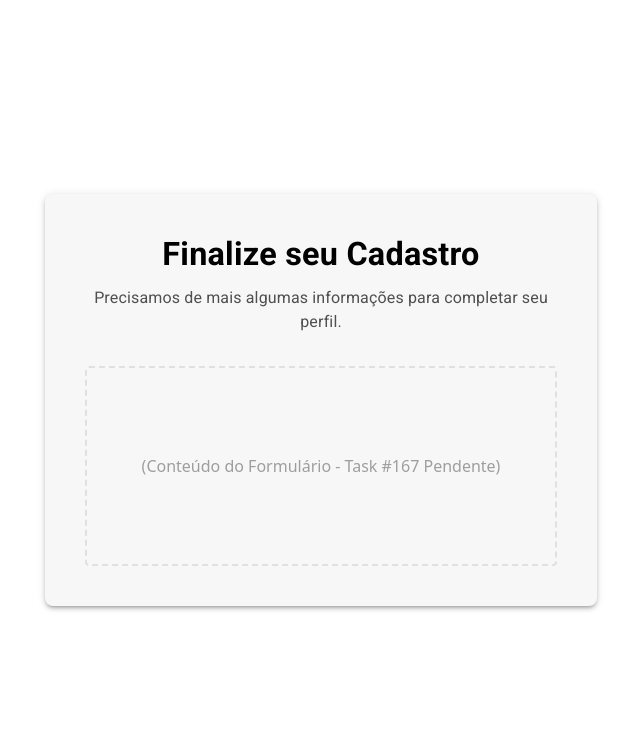
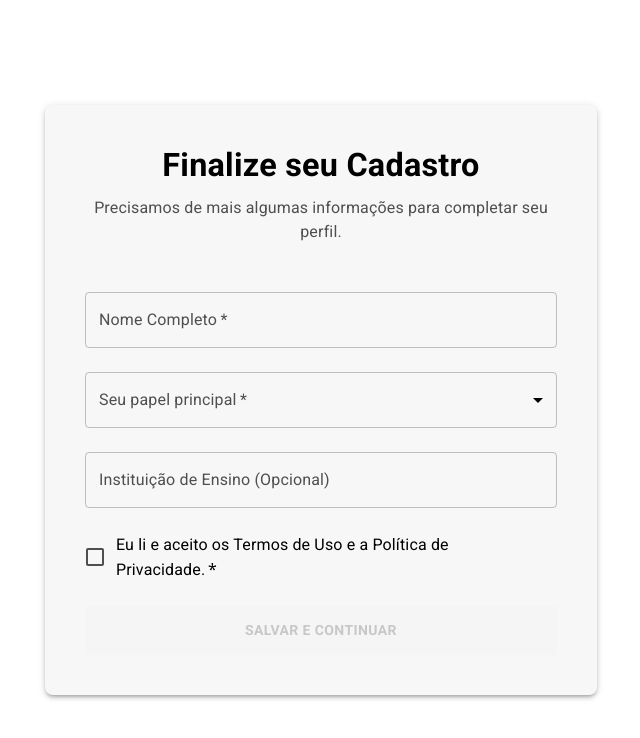
Before and after one commit to brenonak/sistema-avaliacao-inteligente, a Next.js app: page /perfil/cadastro in a window 1280 px wide. Shown: the top 738 px of the page, without its empty margins (319-959 px from the left). Built offline with nearby package versions, Linux system fonts and the light colour scheme; what @mui/material-nextjs would draw is missing.

Commit message:
feat(cadastro): implementa UI do formulário de perfil

```diff
--- a/src/app/perfil/cadastro/page.jsx
+++ b/src/app/perfil/cadastro/page.jsx
@@ -1,14 +1,49 @@
 "use client";
 
-import React from 'react';
+import React, { useState } from 'react'; // 1. IMPORTAR 'useState'
 import {
   Container,
   Box,
   Typography,
-  Paper
+  Paper,
+  TextField,
+  Button,
+  Select,
+  MenuItem,
+  FormControl,
+  InputLabel,
+  FormControlLabel,
+  Checkbox
 } from '@mui/material';
 
 export default function PaginaCadastro() {
+
+  // --- Início da Lógica da Task #167 ---
+  // Estados para controlar os campos do formulário (UI Pura)
+  const [nome, setNome] = useState('');
+  const [papel, setPapel] = useState(''); // Ex: 'professor' ou 'aluno'
+  const [instituicao, setInstituicao] = useState('');
+  const [aceiteTermos, setAceiteTermos] = useState(false);
+
+  const [loading, setLoading] = useState(false);
+
+  // Placeholder para a Task #169 (Integrar API)
+  // Esta função garante que o formulário é funcional (controlado)
+  const handleSubmit = (event) => {
+    event.preventDefault();
+    if (!aceiteTermos) {
+      alert("Você precisa aceitar os termos de uso.");
+      return;
+    }
+    setLoading(true);
+    console.log("Task #167: Dados do formulário para envio (simulado):", { nome, papel, instituicao });
+
+    // A chamada de API real (Task #169) substituirá este 'setTimeout'
+    setTimeout(() => {
+      console.log("Simulação de 'Salvo!'");
+      setLoading(false);
+    }, 1500);
+  };
 
   return (
     <Container
@@ -46,23 +81,66 @@ export default function PaginaCadastro() {
           Precisamos de mais algumas informações para completar seu perfil.
         </Typography>
 
-        {/* Placeholder para a Task #167:
-          O <Box component="form"> e os <TextField>
-          serão adicionados aqui.
-        */}
-        <Box
-          sx={{
-            minHeight: '200px',
-            border: (theme) => `2px dashed ${theme.palette.divider}`,
-            display: 'flex',
-            alignItems: 'center',
-            justifyContent: 'center',
-            color: 'text.disabled',
-            borderRadius: 1,
-            p: 2
-          }}
-        >
-          (Conteúdo do Formulário - Task #167 Pendente)
+        <Box component="form" onSubmit={handleSubmit} noValidate>
+
+          {/* Campo Nome Completo */}
+          <TextField
+            label="Nome Completo"
+            value={nome}
+            onChange={(e) => setNome(e.target.value)}
+            fullWidth
+            required
+            margin="normal"
+            // (Nota: A Task #168 - 'Obter Dados Iniciais' -
+            //  vai modificar o valor inicial deste 'useState')
+          />
+
+          {/* Campo Papel (Professor/Aluno) */}
+          <FormControl fullWidth required margin="normal">
+            <InputLabel id="papel-select-label">Seu papel principal</InputLabel>
+            <Select
+              labelId="papel-select-label"
+              value={papel}
+              onChange={(e) => setPapel(e.target.value)}
+              label="Seu papel principal"
+            >
+              <MenuItem value=""><em>Selecione um papel...</em></MenuItem>
+              <MenuItem value="professor">Professor</MenuItem>
+              <MenuItem value="aluno">Aluno</MenuItem>
+            </Select>
+          </FormControl>
+
+          {/* Campo Instituição (Opcional) */}
+          <TextField
+            label="Instituição de Ensino (Opcional)"
+            value={instituicao}
+            onChange={(e) => setInstituicao(e.target.value)}
+            fullWidth
+            margin="normal"
+          />
+
+          {/* Campo Aceite de Termos */}
+          <FormControlLabel
+            control={
+              <Checkbox
+                checked={aceiteTermos}
+                onChange={(e) => setAceiteTermos(e.target.checked)}
+                required
+              />
+            }
+            label="Eu li e aceito os Termos de Uso e a Política de Privacidade."
+            sx={{ mt: 2 }}
+          />
+        {/* Botão de Envio */}
+          <Button
+            type="submit"
+            variant="contained"
+            fullWidth
+            disabled={loading || !aceiteTermos || !papel || !nome} // Garante que campos obrigatórios estão preenchidos
+            sx={{ mt: 3, py: 1.5, fontWeight: 600 }}
+          >
+            {loading ? 'Salvando...' : 'Salvar e Continuar'}
+          </Button>
         </Box>
 
       </Paper>
```
